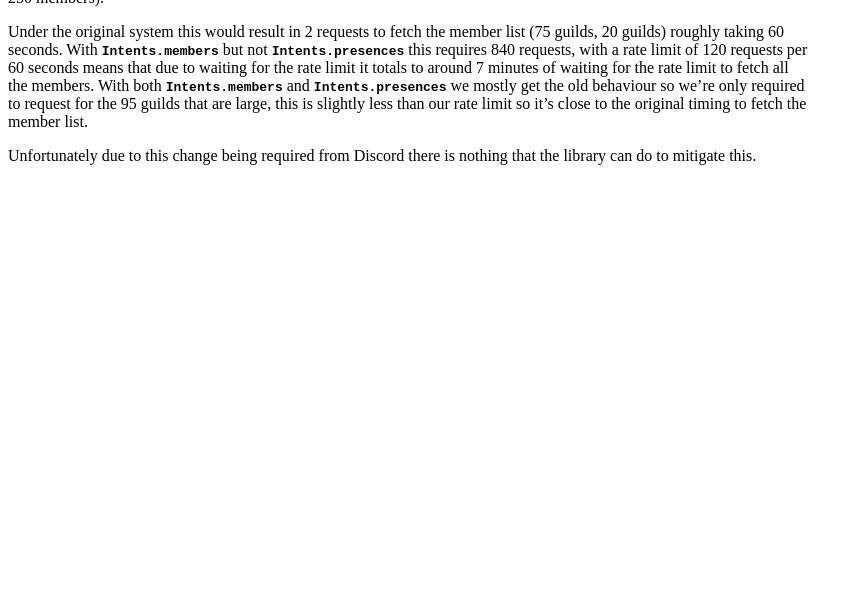
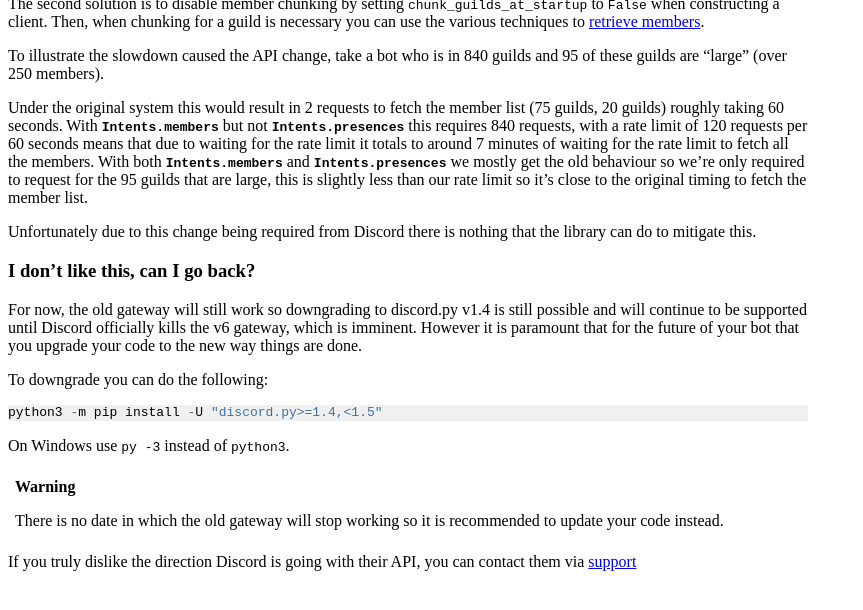
Before and after one commit to spartacus0816/dsbot, a Sphinx documentation site: the page built from docs/intents.rst, in a window 1280 px wide and 900 px high, scrolled down 3708 px. Shown: the top 610 px of the window, without its empty margins (0-863 px from the left). Built offline with Sphinx 7.4.7, drawn with Linux system fonts in a browser that asks for light colours; some of the changed text lies outside the part shown.

Commit message:
More intent documentation.
Mention that you can downgrade the library to revert. Also mention
that intents need to be updated in the code as well as the developer
portal.

```diff
--- a/docs/intents.rst
+++ b/docs/intents.rst
@@ -59,6 +59,11 @@
 .. warning::
 
     Enabling privileged intents when your bot is in over 100 guilds requires going through `bot verification <https://support.discord.com/hc/en-us/articles/360040720412>`_. If your bot is already verified and you would like to enable a privileged intent you must go through `discord support <https://dis.gd/contact>`_ and talk to them about it.
+
+.. note::
+
+    Even if you enable intents through the developer portal, you still have to enable the intents
+    through code as well.
 
 Do I need privileged intents?
 ~~~~~~~~~~~~~~~~~~~~~~~~~~~~~~~
@@ -163,3 +168,22 @@
 Under the original system this would result in 2 requests to fetch the member list (75 guilds, 20 guilds) roughly taking 60 seconds. With :attr:`Intents.members` but not :attr:`Intents.presences` this requires 840 requests, with a rate limit of 120 requests per 60 seconds means that due to waiting for the rate limit it totals to around 7 minutes of waiting for the rate limit to fetch all the members. With both :attr:`Intents.members` and :attr:`Intents.presences` we mostly get the old behaviour so we're only required to request for the 95 guilds that are large, this is slightly less than our rate limit so it's close to the original timing to fetch the member list.
 
 Unfortunately due to this change being required from Discord there is nothing that the library can do to mitigate this.
+
+I don't like this, can I go back?
+~~~~~~~~~~~~~~~~~~~~~~~~~~~~~~~~~~~
+
+For now, the old gateway will still work so downgrading to discord.py v1.4 is still possible and will continue to be supported until Discord officially kills the v6 gateway, which is imminent. However it is paramount that for the future of your bot that you upgrade your code to the new way things are done.
+
+To downgrade you can do the following:
+
+.. code-block:: python3
+
+    python3 -m pip install -U "discord.py>=1.4,<1.5"
+
+On Windows use ``py -3`` instead of ``python3``.
+
+.. warning::
+
+    There is no date in which the old gateway will stop working so it is recommended to update your code instead.
+
+If you truly dislike the direction Discord is going with their API, you can contact them via `support <https://dis.gd/contact>`_
```
